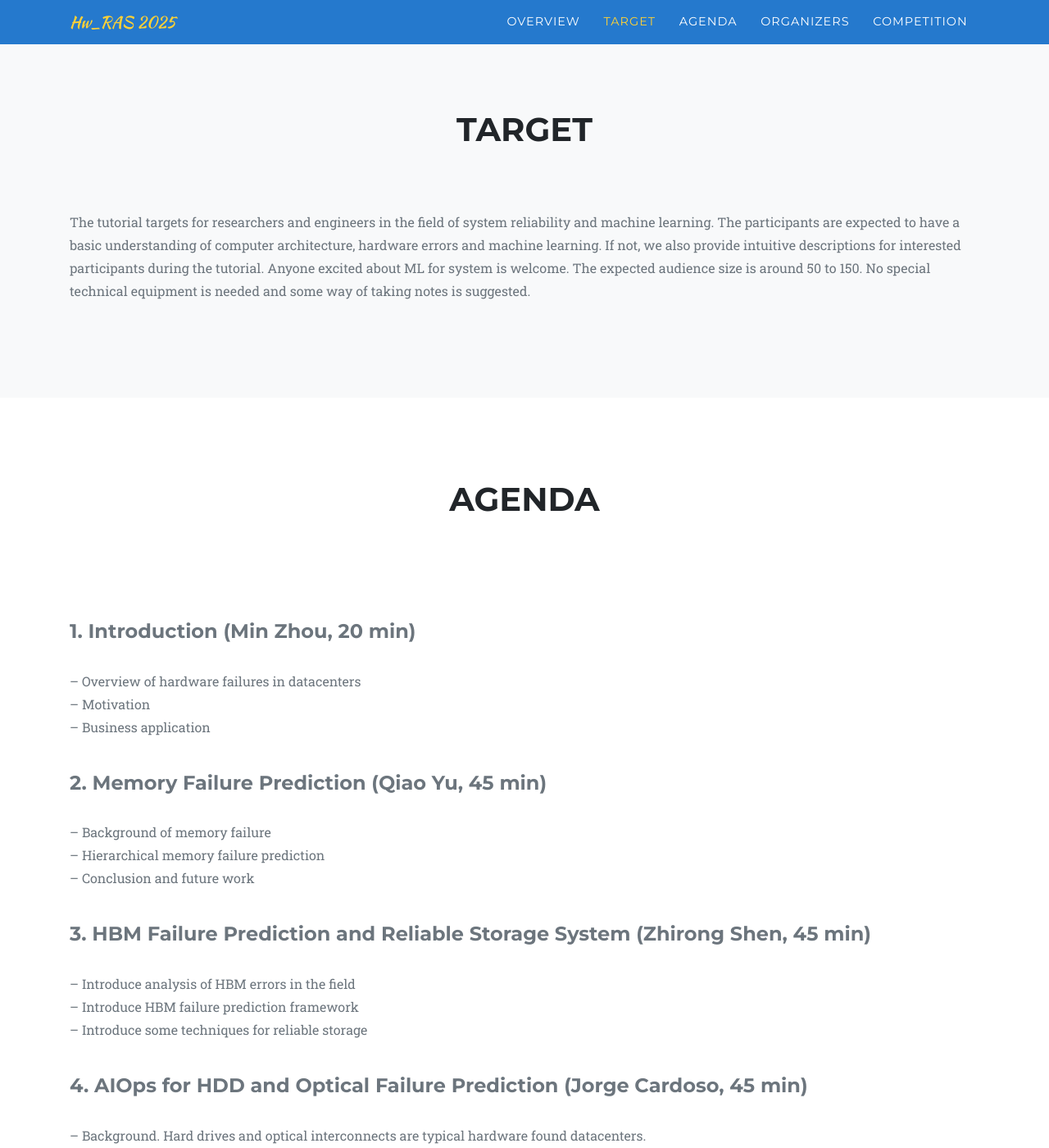
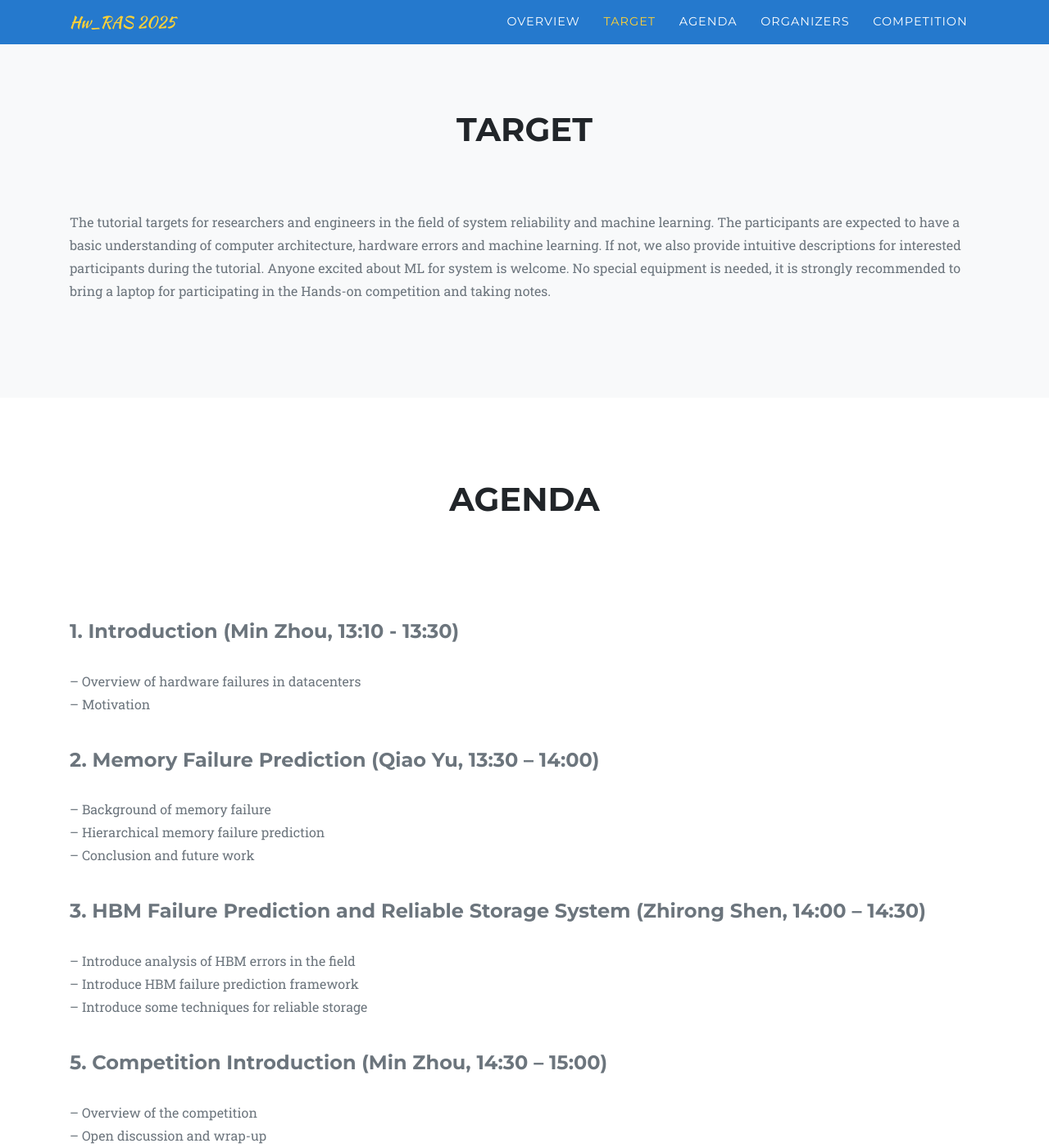
Before and after one commit to hwcloud-RAS/HW_RAS-tutorial-HPCA-2025.github.io, a Jekyll site: the page built from index.md, in a window 1280 px wide and 1400 px high, scrolled down 1525 px. Shown: the whole window at 82% size. Built offline with Jekyll 4.4.1, drawn with Linux system fonts in a browser that asks for light colours; some web fonts are replaced; some of the changed text lies outside the part shown.

Commit message:
Update Agenda and Competition site

```diff
--- a/_data/sitetext.yml
+++ b/_data/sitetext.yml
@@ -37,9 +37,8 @@ are expected to have a basic understanding of computer
 architecture, hardware errors and machine learning. If not, we
 also provide intuitive descriptions for interested participants
 during the tutorial. Anyone excited about ML for system is
-welcome. The expected audience size is around 50 to 150. No
-special technical equipment is needed and some way of taking
-notes is suggested."
+welcome. No special equipment is needed, it is strongly recommended to bring a laptop for participating in
+the Hands-on competition and taking notes."
     section: target
 
 
@@ -119,7 +118,7 @@ notes is suggested."
      and the fresh challenges presented in both stages.
 
     More details of the competition can be found at
-    <a href='https://https://www.codabench.org/competitions/3586/' target='_blank'>
+    <a href='https://www.codabench.org/competitions/3586/' target='_blank'>
     Memory Failure Prediction Competition</a>."
     section: competition
 
@@ -258,7 +257,7 @@ notes is suggested."
 #        icon: "fab fa-linkedin-in"
       - url: https://github.com
         icon: "fab fa-github"
-      - url: https://www.codabench.org/competitions/3586/
+      - url: https://codabench.org/competitions/3586/
         icon: "fas fa-flag-checkered"
 en-US:
   <<: *DEFAULT_EN
--- a/_includes/agenda.html
+++ b/_includes/agenda.html
@@ -10,26 +10,23 @@
   <div class="row">
     <div class="col-lg-12 mx-auto" style="white-space: pre-line;">
       <div class="large text-muted">
-        <h4 id="introduction-min-zhou-20-min">1. Introduction (Min Zhou, 20 min)</h4>
+        <h4 id="introduction-min-zhou-20-min">1. Introduction (Min Zhou, 13:10 - 13:30)</h4>
         <p>– Overview of hardware failures in datacenters
-          – Motivation
-          – Business application</p>
-        <h4 id="memory-failure-prediction-qiao-yu-45-min">2. Memory Failure Prediction (Qiao Yu, 45 min)</h4>
+          – Motivation</p>
+        <h4 id="memory-failure-prediction-qiao-yu-45-min">2. Memory Failure Prediction (Qiao Yu, 13:30 – 14:00)</h4>
         <p>– Background of memory failure
         – Hierarchical memory failure prediction
         – Conclusion and future work</p>
-        <h4 id="hbm-failure-prediction-and-reliable-storage-system--zhirong-shen-45-min">3. HBM Failure Prediction and Reliable Storage System  (Zhirong Shen, 45 min)</h4>
+        <h4 id="hbm-failure-prediction-and-reliable-storage-system--zhirong-shen-45-min">3. HBM Failure Prediction and Reliable Storage System  (Zhirong Shen, 14:00 – 14:30)</h4>
         <p>– Introduce analysis of HBM errors in the field
           – Introduce HBM failure prediction framework
           – Introduce some techniques for reliable storage</p>
-        <h4 id="aiops-for-hdd-and-optical-failure-prediction-jorge-cardoso-45-min">4. AIOps for HDD and Optical Failure Prediction (Jorge Cardoso, 45 min)</h4>
-        <p>– Background. Hard drives and optical interconnects are typical hardware found datacenters.
-          – Approach. Use classical and deep neural networks to predict failures.
-          – Conclusion. SMART indicators and error rates are suitable predictors for failures.</p>
-        <h4 id="competition-highlights-min-zhou-and-invited-participants-60-min">5. Competition Highlights (Min Zhou and Invited Participants, 60 min)</h4>
+        <h4 id="competition-highlights-min-zhou-and-invited-participants-60-min">5. Competition Introduction (Min Zhou, 14:30 – 15:00)</h4>
         <p>– Overview of the competition
-          – Participant solutions
           – Open discussion and wrap-up</p>
+        <h4 id="coffee-break">5. Coffee Break (15:00 - 15:30)</h4>
+        <h4 id="hands-on-online-competition">5. Hands-on Online Competition (15:30 - 17:00)</h4>
+
       </div>
     </div>
   </div>
```
